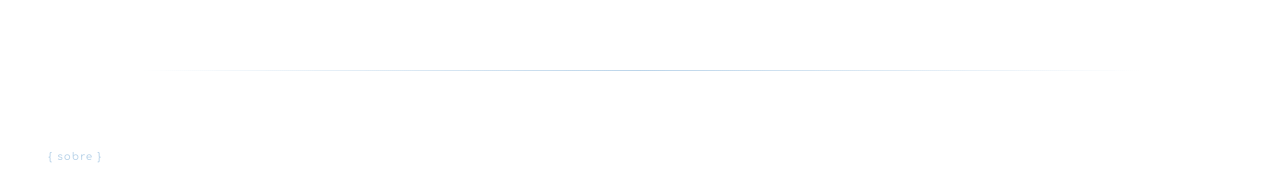
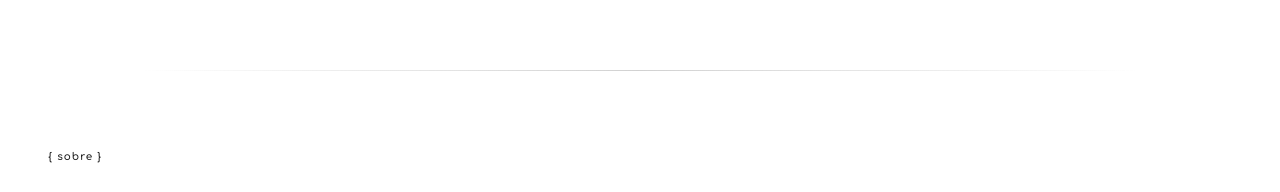
Before and after one commit to TManoloss/Sabrina-Lisia, a Next.js app: page / in a window 1280 px wide. Shown: the part 748-940 px from the top of the page. Built offline with nearby package versions, Linux system fonts and the light colour scheme.

Commit message:
add contacts

```diff
--- a/src/app/globals.css
+++ b/src/app/globals.css
@@ -248,7 +248,7 @@ img {
 .smooth-divider {
   width: 100%;
   height: 1px;
-  background: linear-gradient(to right, transparent, #BCD5EA, transparent);
+  background: linear-gradient(to right, transparent, rgba(26, 26, 26, 0.2), transparent);
   max-width: 1000px;
   margin: 0 auto;
   opacity: 0;
@@ -270,7 +270,7 @@ img {
 
 .about-brand-label {
   font-size: 0.65rem;
-  color: #BCD5EA;
+  color: #1A1A1A;
   font-weight: 600;
   letter-spacing: 0.1em;
   margin-bottom: 1.5rem;
```
